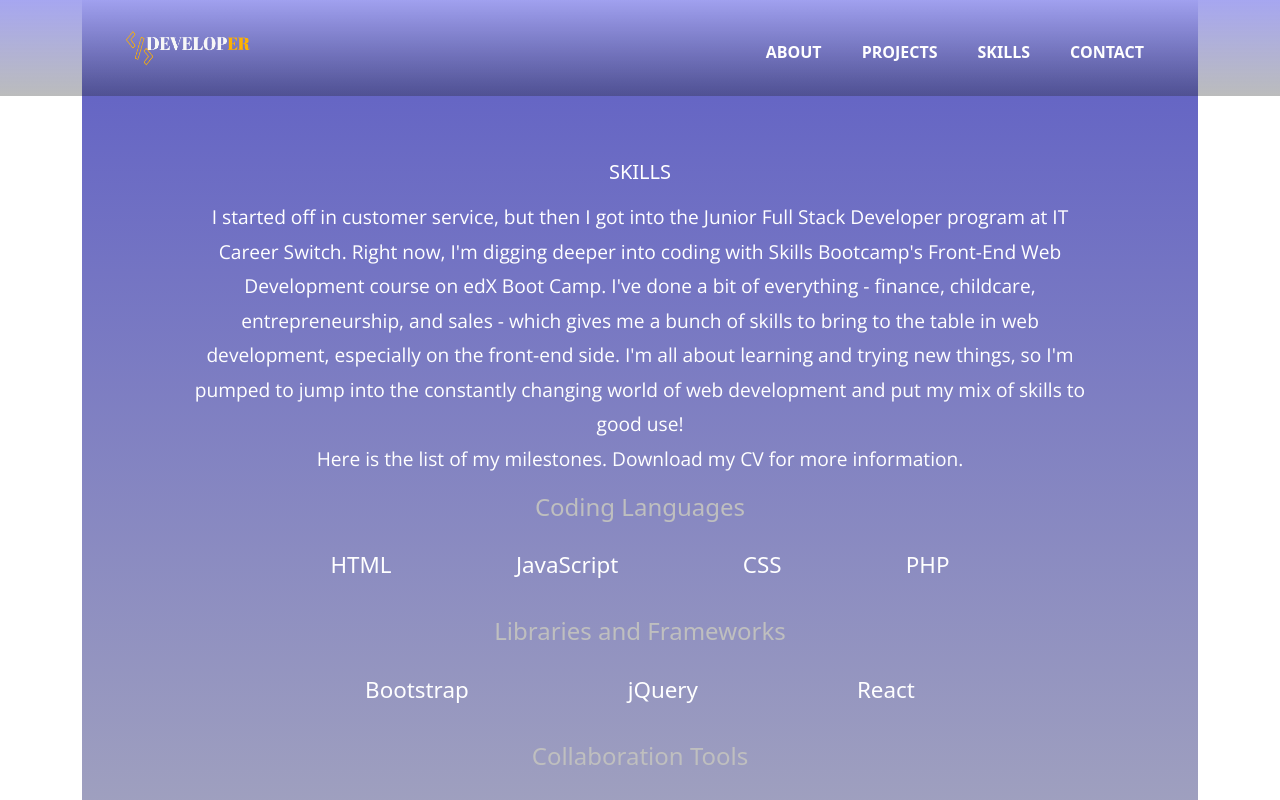
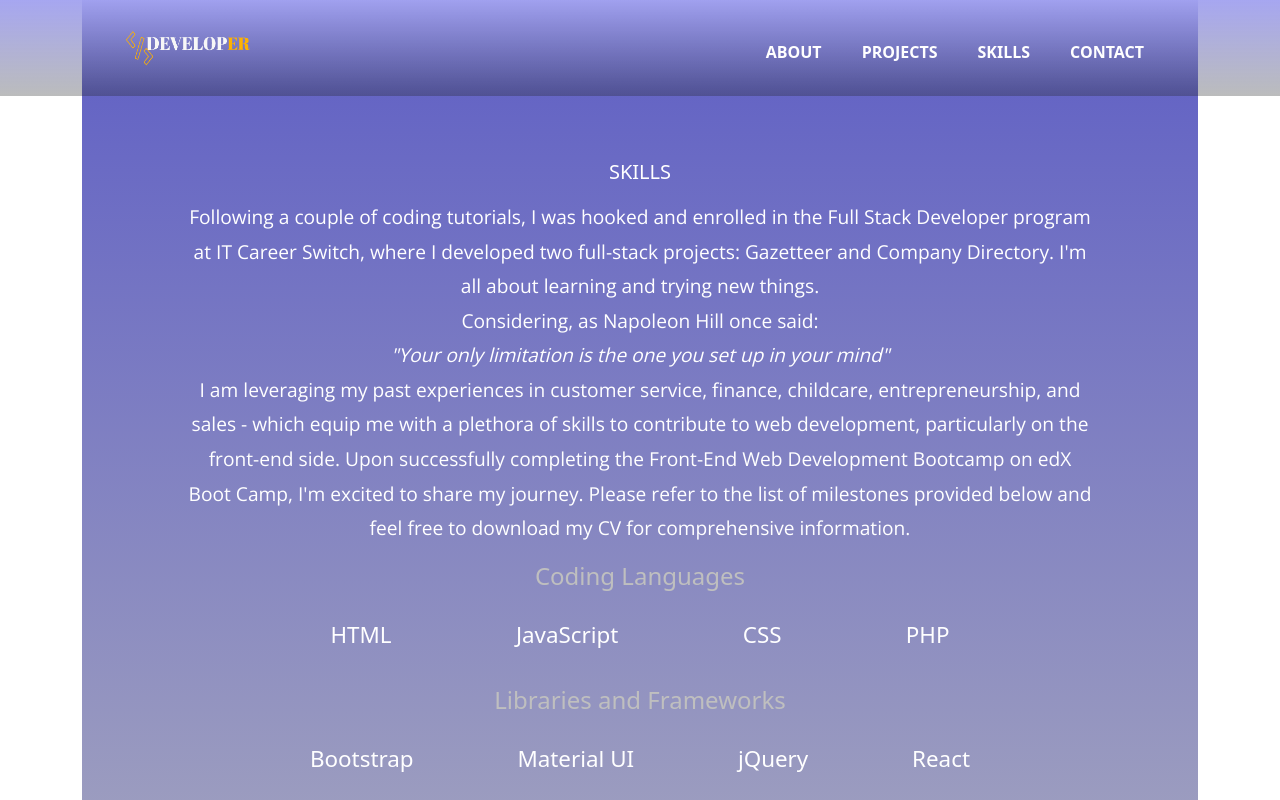
Before and after one commit to AnaraB/portfolio, a React (Vite) app: page /skills in a window 1280 px wide. Shown: the top 800 px of the page. Built offline with nearby package versions, Linux system fonts and the light colour scheme.

Commit message:
skills p update; README update

```diff
--- a/src/assets/data/projectData.js
+++ b/src/assets/data/projectData.js
@@ -31,7 +31,7 @@ export default [
     title: "Weather-dashboard",
     description:"JS / jQuery / API / Bootstrap",
     deployedUrl: "https://anarab.github.io/weather-dashboard/",
-    githubRepo: "https://github.com/AnaraB/weather-dashboard",
+    githubUrl: "https://github.com/AnaraB/weather-dashboard",
     image: weatherDashboard,
   },
   {
@@ -39,7 +39,7 @@ export default [
     title: "Gazetteer",
     description: "JS / APIs / JQuery / CSS / AJAX / PHP",
     deployedUrl: "https://gazetteer.anara-berdalieva.co.uk/",
-    githubRepo: "https://github.com/AnaraB/gazetteer",
+    githubUrl: "https://github.com/AnaraB/gazetteer",
     image: gazetteer,
 
   },
@@ -83,7 +83,7 @@ export default [
     title: "Work day planner",
     description: "HTML / JS / jQuery / Bootstrap",
     deployedUrl: "https://anarab.github.io/Work-day-scheduler/",
-    githubRepo: "https://github.com/AnaraB/Work-day-scheduler",
+    githubUrl: "https://github.com/AnaraB/Work-day-scheduler",
     image: workDayScheduler,
 
   }
@@ -92,6 +92,6 @@ export default [
 
 
 export const codingLanguages = [ "HTML", "JavaScript", "CSS",  "PHP"]
-export const librariesAndFrameworks =  ["Bootstrap", "jQuery", "React"];
+export const librariesAndFrameworks =  ["Bootstrap", "Material UI", "jQuery", "React"];
 export const  additionalSkills = ["MySQL", "API", "Node",  "XAMPP", "Git",  "Figma"]
 export const collaborationTools = ["GitHub", "Trello", "Jira"]
--- a/src/components/pages/Contact/index.jsx
+++ b/src/components/pages/Contact/index.jsx
@@ -6,15 +6,15 @@ function Contact() {
   const {
     register,
     handleSubmit,
+    reset,
     formState: { errors },
   } = useForm({ mode: "onChange" });
 
   const handleRegistration = (formData) => {
-    console.log("Form submitted");
-    console.log(formData);
     const {name, email, message} = formData;
     const mailTo = `mailto:berdali.aygerim9@gmail.com?subject=contact form submission from ${name}&body=${message}. This email from: ${email}`
     window.location.href = mailTo;
+    reset();
 
   };
 
--- a/src/components/pages/Skills/index.jsx
+++ b/src/components/pages/Skills/index.jsx
@@ -42,17 +42,22 @@ function Skills() {
             <div className="col-lg-10 mx-auto mb-4">
               <h2 className="sectionTitle mb-3">Skills</h2>
               <p>
-                I started off in customer service, but then I got into the
-                Junior Full Stack Developer program at IT Career Switch. Right
-                now, I'm digging deeper into coding with Skills Bootcamp's
-                Front-End Web Development course on edX Boot Camp. I've done a
-                bit of everything - finance, childcare, entrepreneurship, and
-                sales - which gives me a bunch of skills to bring to the table
-                in web development, especially on the front-end side. I'm all
-                about learning and trying new things, so I'm pumped to jump into
-                the constantly changing world of web development and put my mix
-                of skills to good use! <br />
-                Here is the list of my milestones. Download my CV for more information.
+                Following a couple of coding tutorials, I was hooked and
+                enrolled in the Full Stack Developer program at IT Career
+                Switch, where I developed two full-stack projects: Gazetteer and
+                Company Directory. I'm all about learning and trying new things.{" "}
+                <br /> Considering, as Napoleon Hill once said: <br />
+                <em>
+                  "Your only limitation is the one you set up in your mind"
+                </em>
+                <br />I am leveraging my past experiences in customer service,
+                finance, childcare, entrepreneurship, and sales - which equip me
+                with a plethora of skills to contribute to web development,
+                particularly on the front-end side. Upon successfully completing
+                the Front-End Web Development Bootcamp on edX Boot Camp, I'm
+                excited to share my journey. Please refer to the list of
+                milestones provided below and feel free to download my CV for
+                comprehensive information.
               </p>
               <h3>Coding Languages</h3>
               <ul className="listInline">{codingLanguagesList}</ul>
@@ -66,7 +71,7 @@ function Skills() {
           </div>
           <div className="row">
             <div className="col-lg-8 mx-auto d-flex justify-content-between socialIcons">
-            {/* <hr className="" /> */}
+              {/* <hr className="" /> */}
               <a href={cv} target="_blank" rel="noopener noreferrer">
                 <img src={cvIcon} alt="cv icon" />
               </a>
```
Also changed, not shown: 1 other file (tests, documents, lock files or other folders).
